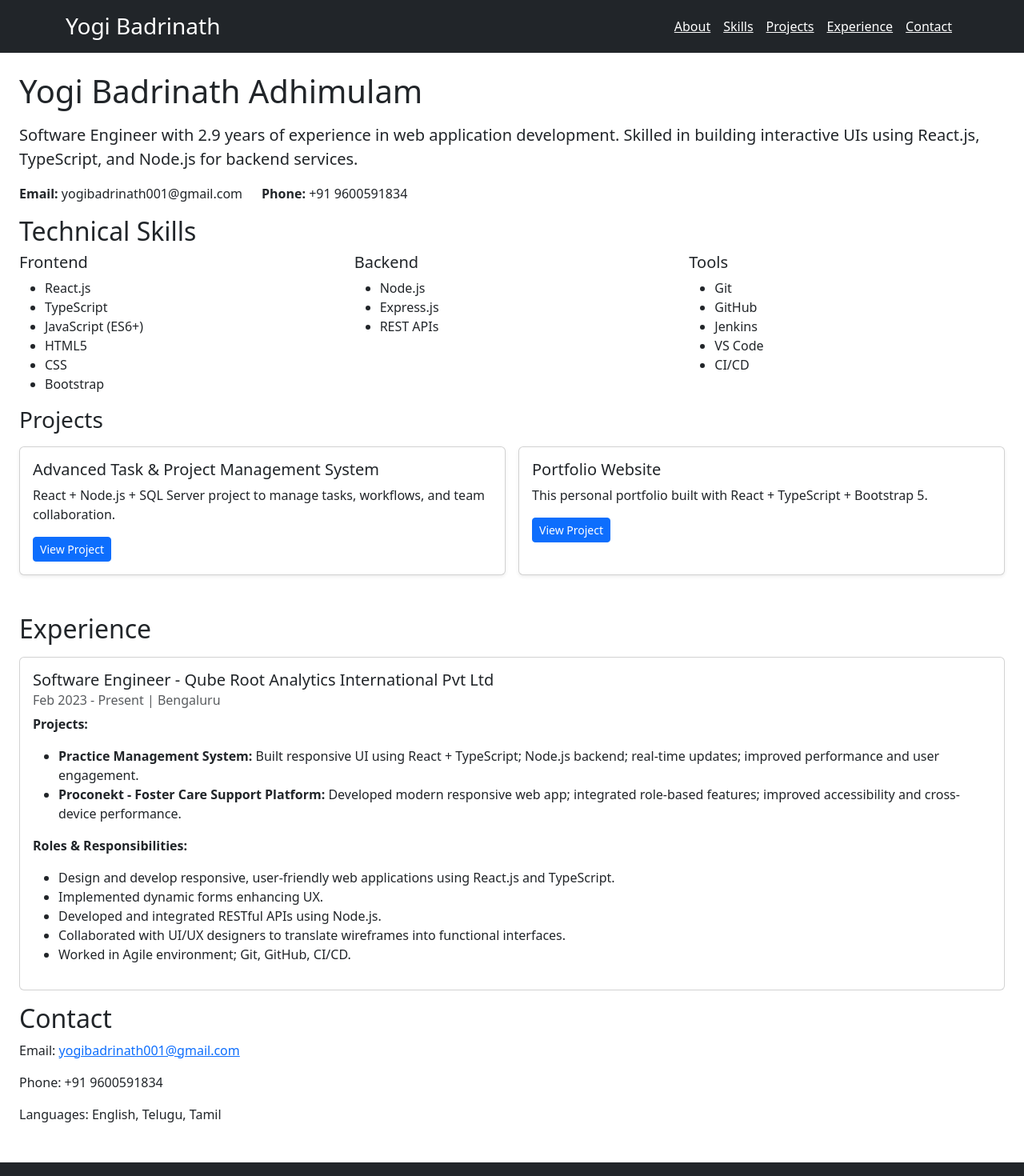
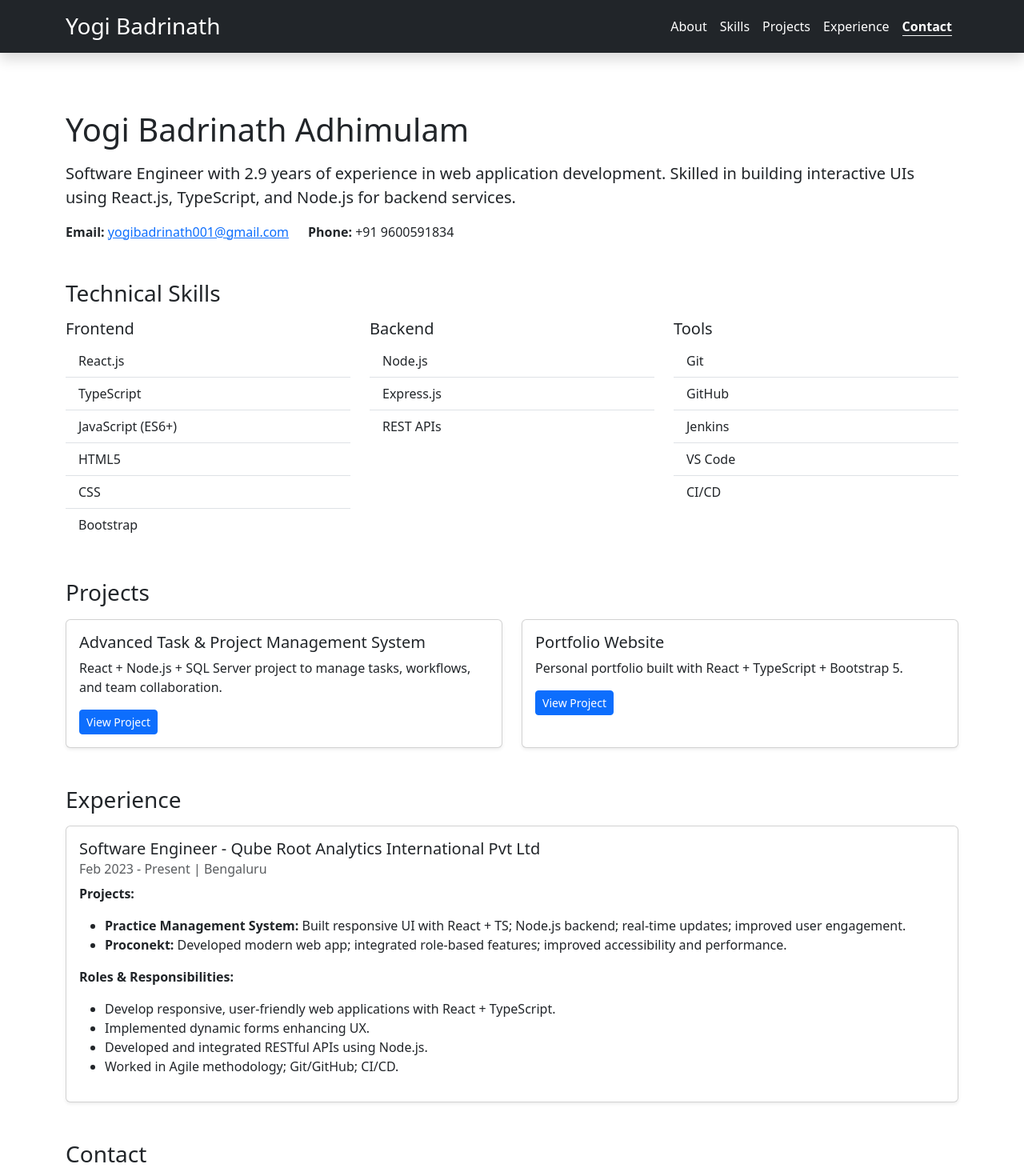
Before and after one commit to Yogibadrinath/portfolio, a React (Create React App) app: page / in a window 1280 px wide. Shown: the top 1470 px of the page at 80% size. Built offline with nearby package versions, Linux system fonts and the light colour scheme.

Commit message:
first_template

```diff
--- a/src/App.css
+++ b/src/App.css
@@ -1,38 +1,3 @@
-.App {
-  text-align: center;
+html {
+  scroll-behavior: smooth;
 }
-
-.App-logo {
-  height: 40vmin;
-  pointer-events: none;
-}
-
-@media (prefers-reduced-motion: no-preference) {
-  .App-logo {
-    animation: App-logo-spin infinite 20s linear;
-  }
-}
-
-.App-header {
-  background-color: #282c34;
-  min-height: 100vh;
-  display: flex;
-  flex-direction: column;
-  align-items: center;
-  justify-content: center;
-  font-size: calc(10px + 2vmin);
-  color: white;
-}
-
-.App-link {
-  color: #61dafb;
-}
-
-@keyframes App-logo-spin {
-  from {
-    transform: rotate(0deg);
-  }
-  to {
-    transform: rotate(360deg);
-  }
-}
--- a/src/App.tsx
+++ b/src/App.tsx
@@ -9,9 +9,9 @@ import Footer from "./components/footer/Footer";
 
 const App: React.FC = () => {
   return (
-    <div className="App font-sans">
+    <div className="App">
       <Header />
-      <main className="px-4 md:px-20 lg:px-40">
+      <main className="container py-4">
         <About />
         <Skills />
         <Projects />
--- a/src/components/about/About.tsx
+++ b/src/components/about/About.tsx
@@ -2,11 +2,13 @@ import React from 'react';
 
 const About: React.FC = () => {
   return (
-    <section id="about">
+    <section id="about" className="my-5">
       <h1 className="mb-3">Yogi Badrinath Adhimulam</h1>
-      <p className="lead">Software Engineer with 2.9 years of experience in web application development. Skilled in building interactive UIs using React.js, TypeScript, and Node.js for backend services.</p>
+      <p className="lead">
+        Software Engineer with 2.9 years of experience in web application development. Skilled in building interactive UIs using React.js, TypeScript, and Node.js for backend services.
+      </p>
       <ul className="list-inline">
-        <li className="list-inline-item"><b>Email:</b> yogibadrinath001@gmail.com</li>
+        <li className="list-inline-item"><b>Email:</b> <a href="mailto:yogibadrinath001@gmail.com">yogibadrinath001@gmail.com</a></li>
         <li className="list-inline-item ms-3"><b>Phone:</b> +91 9600591834</li>
       </ul>
     </section>
--- a/src/components/contact/Contact.tsx
+++ b/src/components/contact/Contact.tsx
@@ -2,11 +2,13 @@ import React from 'react';
 
 const Contact: React.FC = () => {
   return (
-    <section id="contact">
-      <h2>Contact</h2>
-      <p>Email: <a href="mailto:yogibadrinath001@gmail.com">yogibadrinath001@gmail.com</a></p>
-      <p>Phone: +91 9600591834</p>
-      <p>Languages: English, Telugu, Tamil</p>
+    <section id="contact" className="my-5">
+      <h2 className="h3 mb-3">Contact</h2>
+      <ul className="list-unstyled">
+        <li>Email: <a href="mailto:yogibadrinath001@gmail.com">yogibadrinath001@gmail.com</a></li>
+        <li>Phone: +91 9600591834</li>
+        <li>Languages: English, Telugu, Tamil</li>
+      </ul>
     </section>
   );
 };
--- a/src/components/experience/Experience.tsx
+++ b/src/components/experience/Experience.tsx
@@ -2,25 +2,23 @@ import React from 'react';
 
 const Experience: React.FC = () => {
   return (
-    <section id="experience">
-      <h2>Experience</h2>
-
-      <div className="card my-3">
+    <section id="experience" className="my-5">
+      <h2 className="h3 mb-3">Experience</h2>
+      <div className="card shadow-sm mb-3">
         <div className="card-body">
           <h5 className="card-title">Software Engineer - Qube Root Analytics International Pvt Ltd</h5>
           <h6 className="card-subtitle mb-2 text-muted">Feb 2023 - Present | Bengaluru</h6>
-          <p className="card-text"><b>Projects:</b></p>
+          <p><b>Projects:</b></p>
           <ul>
-            <li><b>Practice Management System:</b> Built responsive UI using React + TypeScript; Node.js backend; real-time updates; improved performance and user engagement.</li>
-            <li><b>Proconekt - Foster Care Support Platform:</b> Developed modern responsive web app; integrated role-based features; improved accessibility and cross-device performance.</li>
+            <li><b>Practice Management System:</b> Built responsive UI with React + TS; Node.js backend; real-time updates; improved user engagement.</li>
+            <li><b>Proconekt:</b> Developed modern web app; integrated role-based features; improved accessibility and performance.</li>
           </ul>
           <p><b>Roles & Responsibilities:</b></p>
           <ul>
-            <li>Design and develop responsive, user-friendly web applications using React.js and TypeScript.</li>
+            <li>Develop responsive, user-friendly web applications with React + TypeScript.</li>
             <li>Implemented dynamic forms enhancing UX.</li>
             <li>Developed and integrated RESTful APIs using Node.js.</li>
-            <li>Collaborated with UI/UX designers to translate wireframes into functional interfaces.</li>
-            <li>Worked in Agile environment; Git, GitHub, CI/CD.</li>
+            <li>Worked in Agile methodology; Git/GitHub; CI/CD.</li>
           </ul>
         </div>
       </div>
--- a/src/components/header/Header.tsx
+++ b/src/components/header/Header.tsx
@@ -1,16 +1,50 @@
-import React from "react";
+import React, { useState, useEffect } from "react";
+
+const sections = ["about", "skills", "projects", "experience", "contact"];
 
 const Header: React.FC = () => {
+  const [activeSection, setActiveSection] = useState("about");
+
+  useEffect(() => {
+  const handleScroll = () => {
+    const scrollPos = window.scrollY + 120; // adjust for header
+    let currentSection = sections[0];
+
+    sections.forEach((section) => {
+      const element = document.getElementById(section);
+      if (element && scrollPos >= element.offsetTop) {
+        currentSection = section;
+      }
+    });
+
+    // Force last section active if scrolled near bottom
+    if (window.innerHeight + window.scrollY >= document.body.offsetHeight - 10) {
+      currentSection = sections[sections.length - 1];
+    }
+
+    setActiveSection(currentSection);
+  };
+
+  window.addEventListener("scroll", handleScroll);
+  return () => window.removeEventListener("scroll", handleScroll);
+}, []);
+
   return (
-    <header className="bg-dark text-white py-3 mb-4">
+    <header className="bg-dark text-white py-3 shadow sticky-top">
       <div className="container d-flex justify-content-between align-items-center">
         <h1 className="h3 mb-0">Yogi Badrinath</h1>
         <nav>
-          <a href="#about" className="text-white mx-2">About</a>
-          <a href="#skills" className="text-white mx-2">Skills</a>
-          <a href="#projects" className="text-white mx-2">Projects</a>
-          <a href="#experience" className="text-white mx-2">Experience</a>
-          <a href="#contact" className="text-white mx-2">Contact</a>
+          {sections.map((section) => (
+            <a
+              key={section}
+              href={`#${section}`}
+              className={`mx-2 text-white text-decoration-none ${
+                activeSection === section ? "fw-bold border-bottom border-light" : ""
+              }`}
+            >
+              {section.charAt(0).toUpperCase() + section.slice(1)}
+            </a>
+          ))}
         </nav>
       </div>
     </header>
--- a/src/components/projects/Projects.tsx
+++ b/src/components/projects/Projects.tsx
@@ -14,19 +14,19 @@ const projects: Project[] = [
   },
   {
     name: "Portfolio Website",
-    description: "This personal portfolio built with React + TypeScript + Bootstrap 5.",
-    link: "https://github.com/YOUR_USERNAME/portfolio",
+    description: "Personal portfolio built with React + TypeScript + Bootstrap 5.",
+    link: "https://github.com/Yogibadrinath/portfolio",
   },
 ];
 
 const Projects: React.FC = () => {
   return (
-    <section id="projects" className="mb-5">
+    <section id="projects" className="my-5">
       <h2 className="h3 mb-3">Projects</h2>
-      <div className="row g-3">
-        {projects.map((project) => (
-          <div key={project.name} className="col-12 col-md-6">
-            <div className="card h-100 shadow-sm">
+      <div className="row g-4">
+        {projects.map(project => (
+          <div key={project.name} className="col-md-6">
+            <div className="card shadow-sm h-100">
               <div className="card-body">
                 <h5 className="card-title">{project.name}</h5>
                 <p className="card-text">{project.description}</p>
--- a/src/components/skills/Skills.tsx
+++ b/src/components/skills/Skills.tsx
@@ -6,20 +6,26 @@ const Skills: React.FC = () => {
   const tools = ['Git', 'GitHub', 'Jenkins', 'VS Code', 'CI/CD'];
 
   return (
-    <section id="skills">
-      <h2>Technical Skills</h2>
+    <section id="skills" className="my-5">
+      <h2 className="h3 mb-3">Technical Skills</h2>
       <div className="row">
         <div className="col-md-4">
           <h5>Frontend</h5>
-          <ul>{frontend.map(skill => <li key={skill}>{skill}</li>)}</ul>
+          <ul className="list-group list-group-flush">
+            {frontend.map(skill => <li key={skill} className="list-group-item">{skill}</li>)}
+          </ul>
         </div>
         <div className="col-md-4">
           <h5>Backend</h5>
-          <ul>{backend.map(skill => <li key={skill}>{skill}</li>)}</ul>
+          <ul className="list-group list-group-flush">
+            {backend.map(skill => <li key={skill} className="list-group-item">{skill}</li>)}
+          </ul>
         </div>
         <div className="col-md-4">
           <h5>Tools</h5>
-          <ul>{tools.map(tool => <li key={tool}>{tool}</li>)}</ul>
+          <ul className="list-group list-group-flush">
+            {tools.map(tool => <li key={tool} className="list-group-item">{tool}</li>)}
+          </ul>
         </div>
       </div>
     </section>
```
